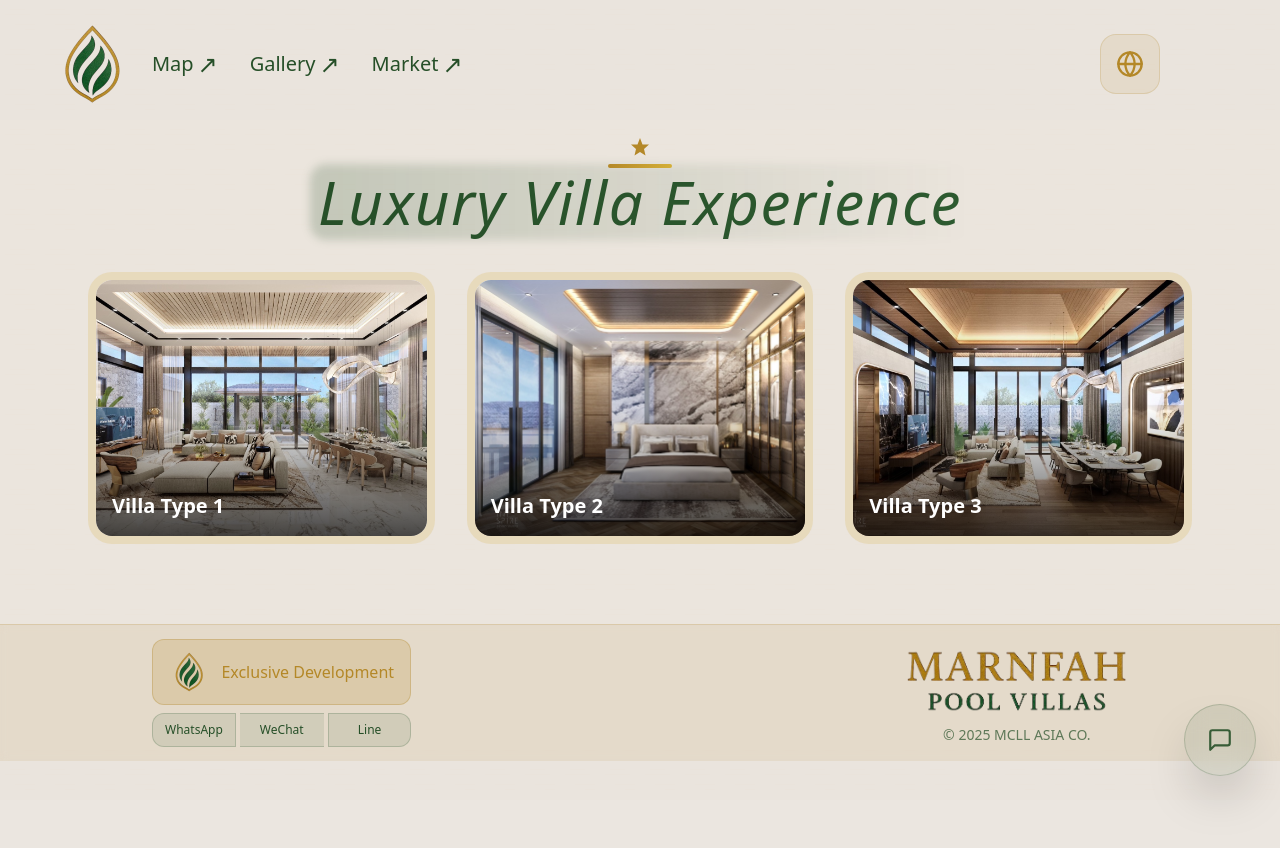
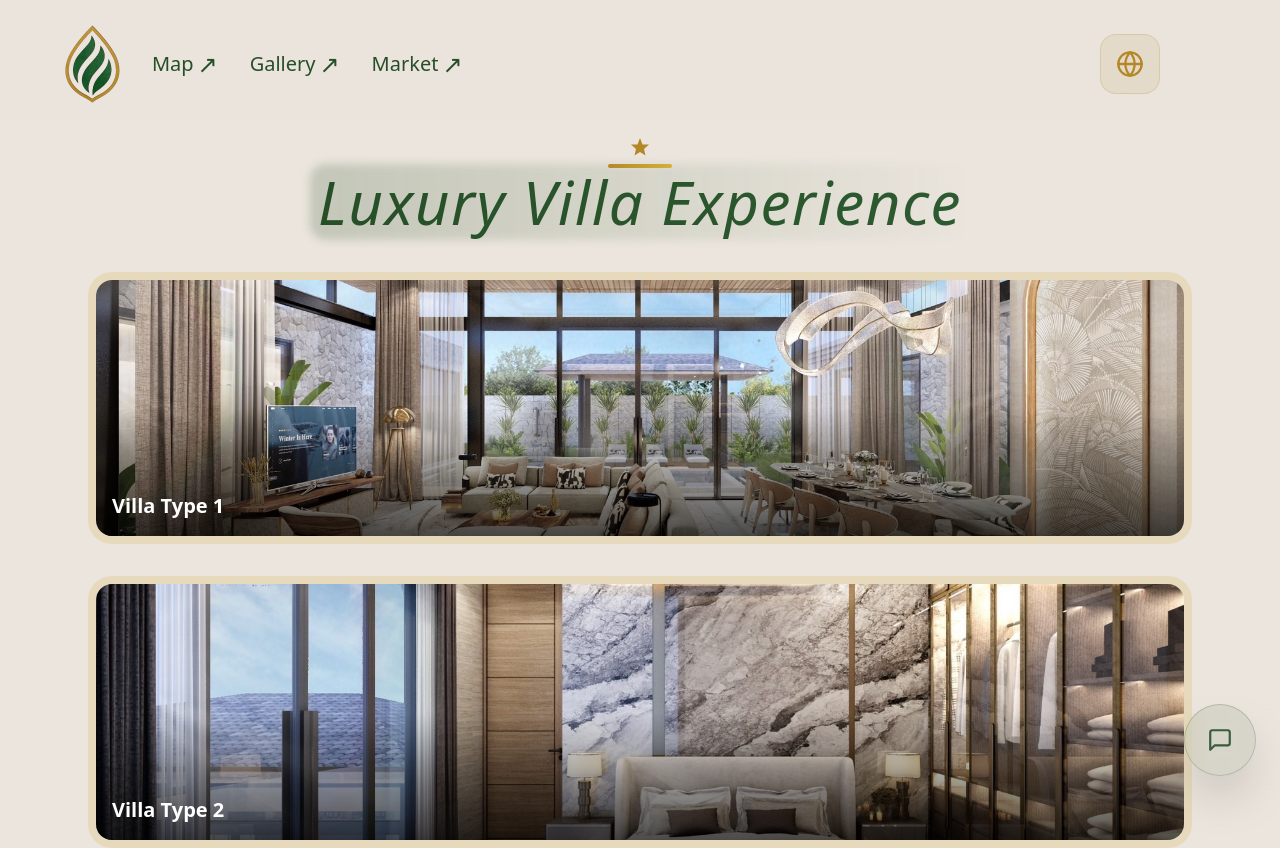
Before and after one commit to Marnfah-Pool-Villas/truffle-clone-v398, a Next.js app in the folder truffle-clone/: page /view in a window 1280 px wide. Shown: the top 848 px of the page. Before the commit the page ends 800 px from the top, so only its background shows below. Built offline with nearby package versions, Linux system fonts and the light colour scheme; a web font is replaced by a local one.

Commit message:
Stack gallery cards on desktop
cgen-317b705fb02e4cfbb3b04cb5b33caf2a

```diff
--- a/truffle-clone/src/components/VirtualTourSection.tsx
+++ b/truffle-clone/src/components/VirtualTourSection.tsx
@@ -96,7 +96,7 @@ export default function VirtualTourSection() {
       </div>
 
       {/* Villa Tour Selection */}
-      <div className="grid grid-cols-1 lg:grid-cols-3 gap-8 overflow-hidden sm:overflow-visible">
+      <div className="grid grid-cols-1 lg:grid-cols-1 gap-8 overflow-hidden sm:overflow-visible">
         {villas.map((villa) => (
           <div key={villa.id} className="group cursor-pointer relative overflow-hidden sm:overflow-visible">
             <div className="bg-white/90 backdrop-blur-sm rounded-3xl border-8 border-[#b48828]/30 overflow-hidden transition-all duration-300 sm:group-hover:scale-[1.02]">
```
